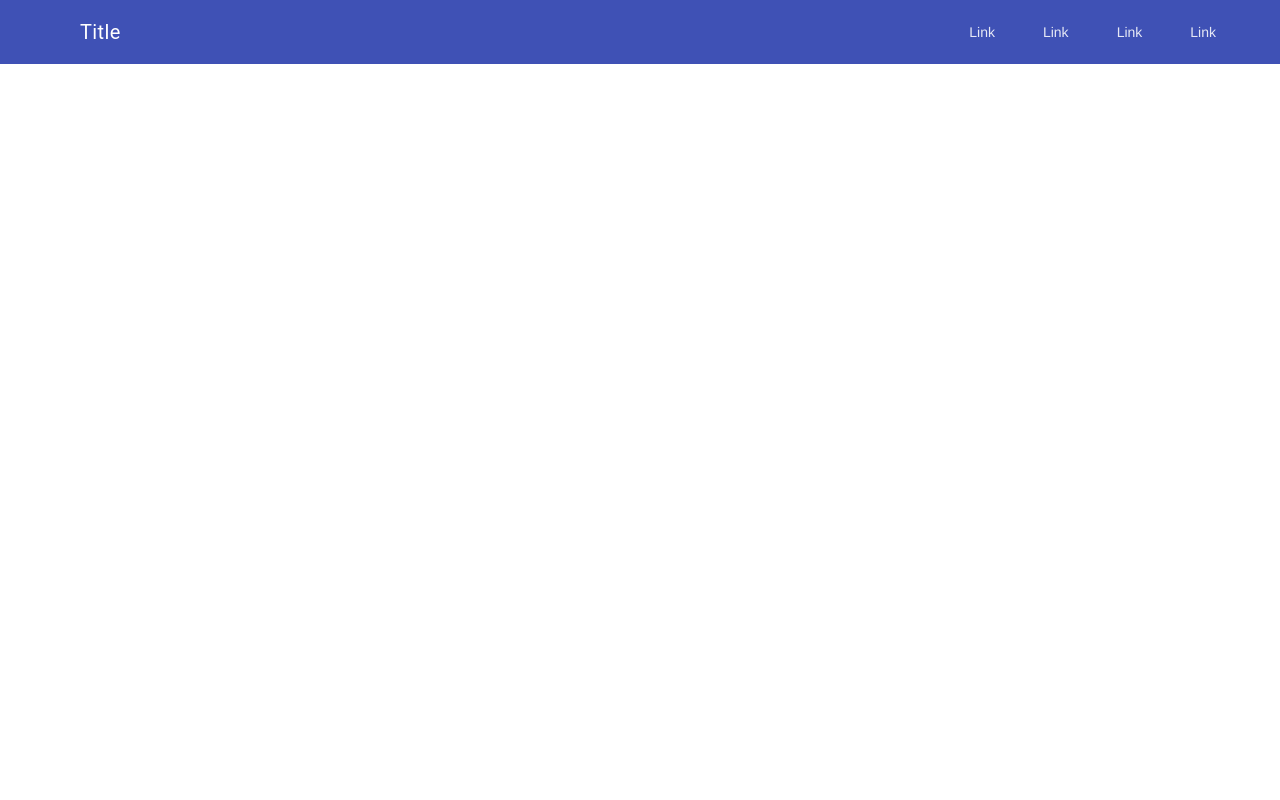
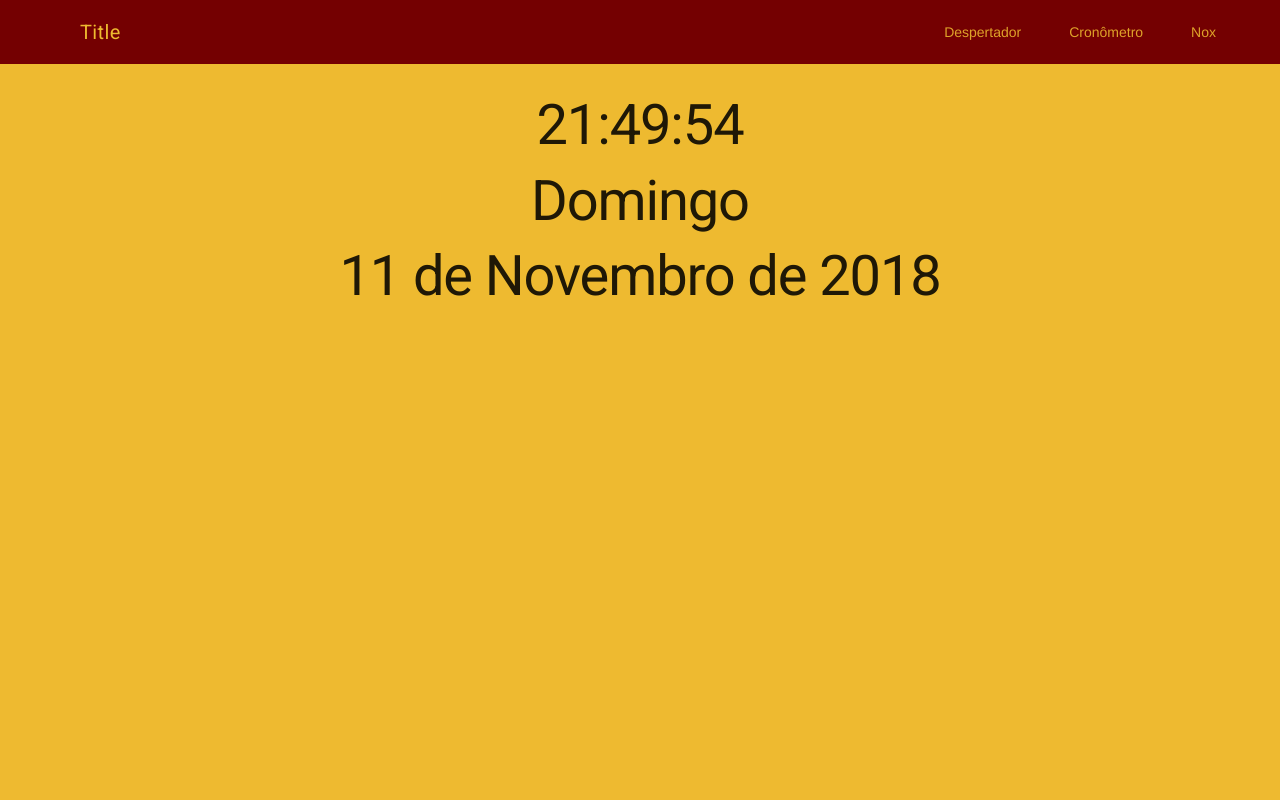
Before and after one commit to victoralvesgomide/lumus, a Django app: page / in a window 1280 px wide. Run offline with Django 3.2, Linux system fonts and the light colour scheme.

Commit message:
Create initial page
Signed-off-by: cleber castro <cjj.castro3@gmail.com>

Co-authored-by: Helena <helenabretasg@gmail.com>

```diff
--- a/alarm/templates/alarm/alarm.html
+++ b/alarm/templates/alarm/alarm.html
@@ -8,38 +8,89 @@
   <link rel="stylesheet" type="text/css" media="screen" href="main.css" />
   <link rel="stylesheet" href="https://fonts.googleapis.com/icon?family=Material+Icons">
   <link rel="stylesheet" href="https://code.getmdl.io/1.3.0/material.indigo-pink.min.css">
+  <link rel="stylesheet" href="http://fonts.googleapis.com/css?family=Roboto:300,400,500,700" type="text/css">
   <script defer src="https://code.getmdl.io/1.3.0/material.min.js"></script>
+
+  <script type="text/javascript">
+    function startTime() {
+        var today=new Date();
+        var h=today.getHours();
+        var m=today.getMinutes();
+        var s=today.getSeconds();
+        var day=today.getDay();
+        var dia=today.getDate();
+        var ano=today.getFullYear();
+        var semana = new Array(6);
+        semana[0]='Domingo';
+        semana[1]='Segunda-Feira';
+        semana[2]='Terça-Feira';
+        semana[3]='Quarta-Feira';
+        semana[4]='Quinta-Feira';
+        semana[5]='Sexta-Feira';
+        semana[6]='Sábado';
+        day = semana[day];
+
+        var month=today.getMonth();
+        var mes = new Array(12);
+        mes[0] = 'Janeiro';
+        mes[1] = 'Fevereiro';
+        mes[2] = 'Março';
+        mes[3] = 'Abril';
+        mes[4] = 'Maio';
+        mes[5] = 'Junho';
+        mes[6] = 'Julho';
+        mes[7] = 'Agosto';
+        mes[8] = 'Setembro';
+        mes[9] = 'Outubro';
+        mes[10] = 'Novembro';
+        mes[11] = 'Dezembro';
+        month = mes[month];
+        // add a zero in front of numbers<10
+        m=checkTime(m);
+        s=checkTime(s);
+        document.getElementById('txt').innerHTML=h+":"+m+":"+s+"<br>"+day+"<br>"+dia+" de "+month+" "+"de "+ano;
+        t=setTimeout('startTime()',500);
+    }
+
+    function checkTime(i){
+    if (i<10) {
+        i="0" + i;
+    }
+        return i;
+    }
+    </script>
+
 </head>
-<body>
+<body onload="startTime()" style="background-color:#EEBA30;">
   <!-- Uses a header that scrolls with the text, rather than staying
     locked at the top -->
   <div class="mdl-layout mdl-js-layout">
-    <header class="mdl-layout__header mdl-layout__header--scroll">
+    <header class="mdl-layout__header mdl-layout__header--scroll"  style="background-color:#740001;color:#EEBA30;">
       <div class="mdl-layout__header-row">
         <!-- Title -->
-        <span class="mdl-layout-title">Title</span>
+        <span class="mdl-layout-title" style="color:#EEBA30;">Title</span>
         <!-- Add spacer, to align navigation to the right -->
         <div class="mdl-layout-spacer"></div>
         <!-- Navigation -->
         <nav class="mdl-navigation">
-          <a class="mdl-navigation__link" href="">Link</a>
-          <a class="mdl-navigation__link" href="">Link</a>
-          <a class="mdl-navigation__link" href="">Link</a>
-          <a class="mdl-navigation__link" href="">Link</a>
+          <a class="mdl-navigation__link" style="color:#EEBA30;" href="">Despertador</a>
+        <a class="mdl-navigation__link" style="color:#EEBA30;" href="">Cronômetro</a>
+        <a class="mdl-navigation__link" style="color:#EEBA30;" href="">Nox</a>
         </nav>
       </div>
     </header>
     <div class="mdl-layout__drawer">
       <span class="mdl-layout-title">Title</span>
       <nav class="mdl-navigation">
-        <a class="mdl-navigation__link" href="">Link</a>
-        <a class="mdl-navigation__link" href="">Link</a>
-        <a class="mdl-navigation__link" href="">Link</a>
-        <a class="mdl-navigation__link" href="">Link</a>
+        <a class="mdl-navigation__link" href="">Despertador</a>
+        <a class="mdl-navigation__link" href="">Cronômetro</a>
+        <a class="mdl-navigation__link" href="">Nox</a>
       </nav>
     </div>
-    <main class="mdl-layout__content">
-      <div class="page-content"><!-- Your content goes here --></div>
+    <main class="mdl-layout__content" >
+      <div class="page-content" align="center"><!-- Your content goes here -->
+        <h1 id="txt"></h1>
+      </div>
     </main>
   </div>
 </body>
```
